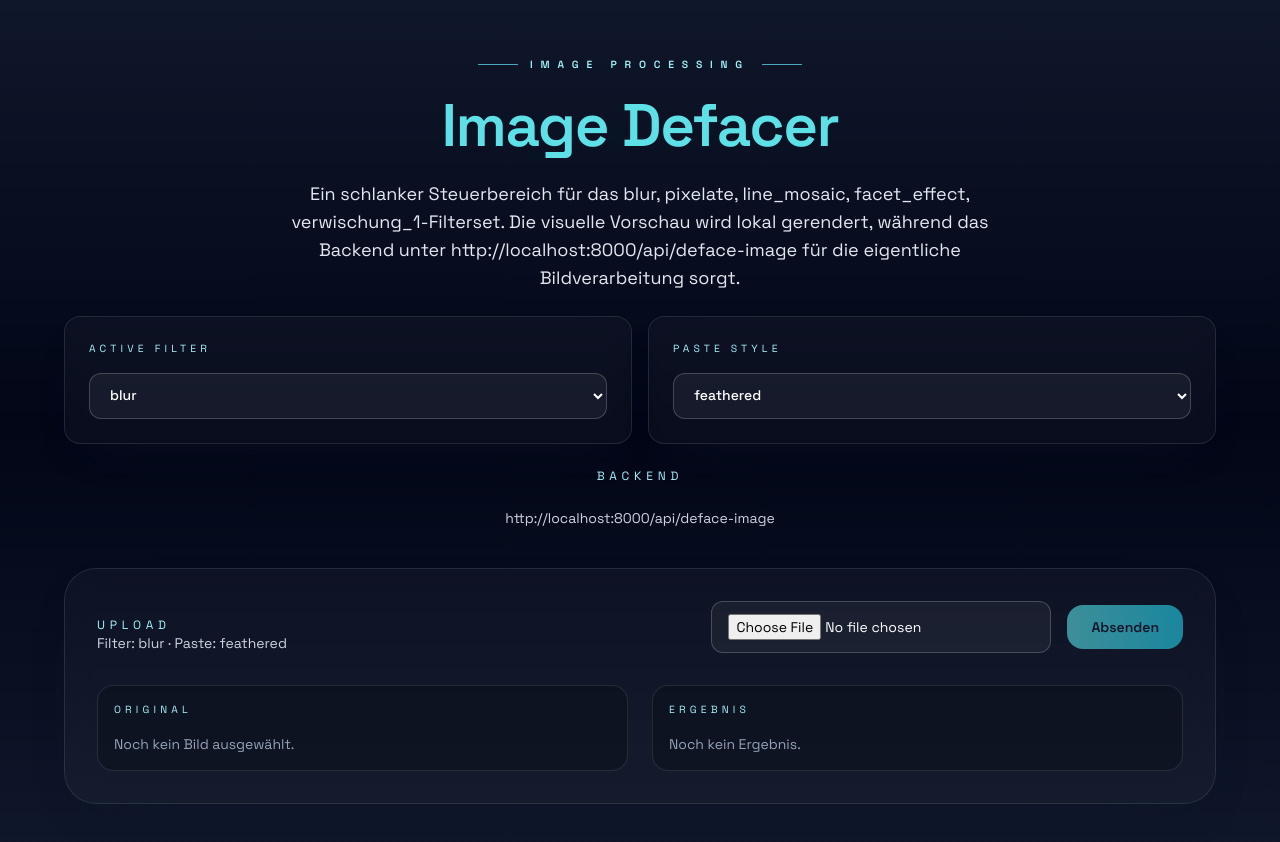
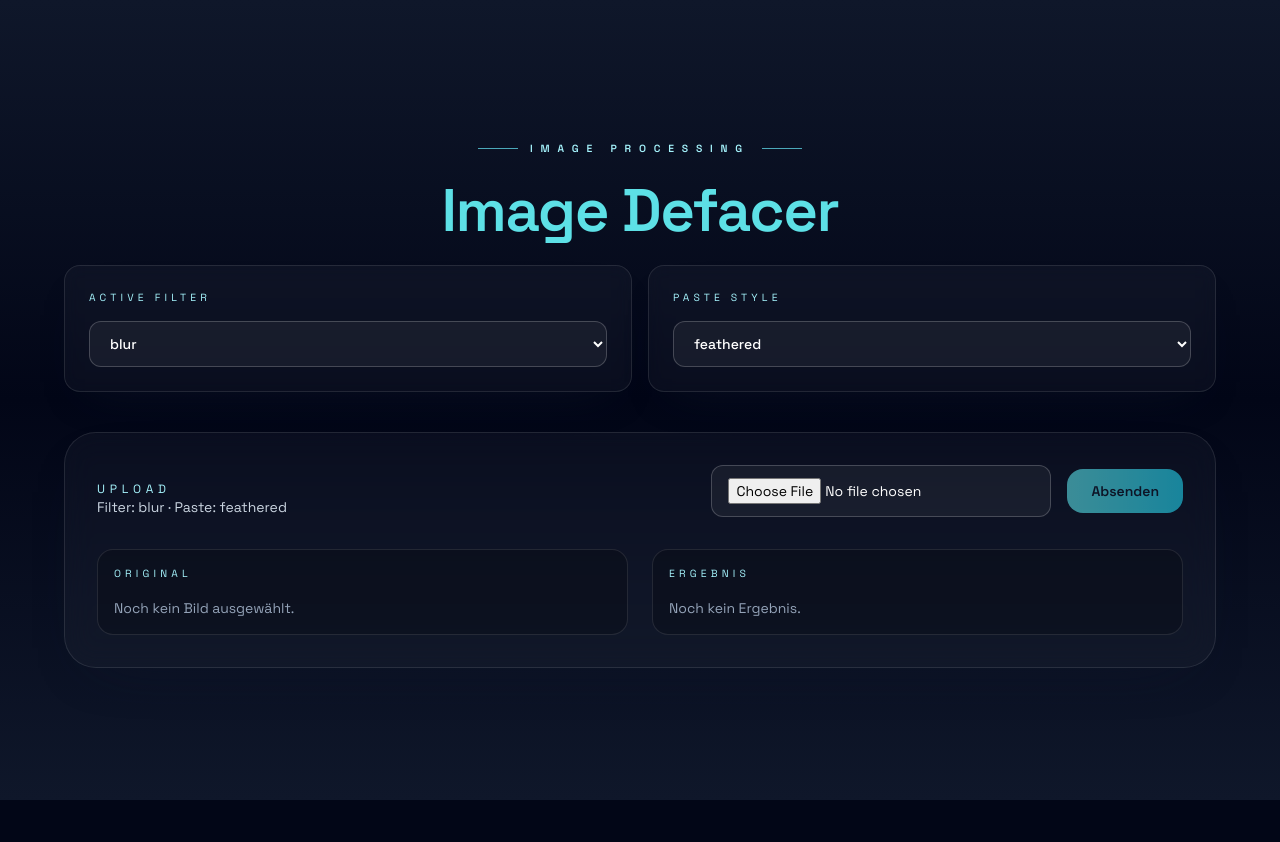
Before and after one commit to DerIngo/deface-frontend, a React (Vite) app: page / in a window 1280 px wide. Shown: the top 842 px of the page. After the commit the page ends 800 px from the top, so only its background shows below. Built offline with nearby package versions, Linux system fonts and the light colour scheme.

Commit message:
Clean up hero description

```diff
--- a/src/App.tsx
+++ b/src/App.tsx
@@ -5,14 +5,12 @@ import {
   type FilterName,
   type PasteEllipseName,
 } from './config/constants'
-import { getPrimaryDefaceEndpoint } from './services/apiClient'
 import { processImage } from './services/imageService'
 
 const PRIMARY_FILTER = FILTER_NAMES[0]
 const PRIMARY_PASTE = PASTE_ELLIPSE_NAMES[0]
 
 function App() {
-  const endpoint = getPrimaryDefaceEndpoint()
   const [selectedFile, setSelectedFile] = useState<File | null>(null)
   const [previewUrl, setPreviewUrl] = useState<string | null>(null)
   const [resultUrl, setResultUrl] = useState<string | null>(null)
@@ -88,9 +86,6 @@ function App() {
             <span className="h-px w-10 bg-cyan-300/70" aria-hidden />
           </div>
           <h1 className="text-5xl sm:text-6xl font-semibold text-deface-azure tracking-tight">Image Defacer</h1>
-          <p className="mx-auto max-w-3xl text-base leading-relaxed text-slate-200 sm:text-lg">
-            Ein schlanker Steuerbereich für das {FILTER_NAMES.join(', ')}-Filterset. Die visuelle Vorschau wird lokal gerendert, während das Backend unter {endpoint} für die eigentliche Bildverarbeitung sorgt.
-          </p>
           <div className="grid gap-4 md:grid-cols-2">
             <article className="rounded-2xl border border-white/10 bg-white/[0.03] p-6 text-left shadow-[0_20px_45px_-30px_rgba(15,23,42,0.8)] backdrop-blur">
               <p className="text-[0.65rem] uppercase tracking-[0.4em] text-cyan-200">Active filter</p>
@@ -127,8 +122,6 @@ function App() {
               </label>
             </article>
           </div>
-          <p className="text-xs uppercase tracking-[0.4em] text-cyan-200">Backend</p>
-          <p className="text-sm text-slate-300">{endpoint}</p>
         </section>
 
         <section className="rounded-[32px] border border-white/10 bg-white/[0.03] p-8 shadow-2xl shadow-[0_20px_60px_-40px_rgba(15,23,42,0.9)] backdrop-blur-lg">
```
